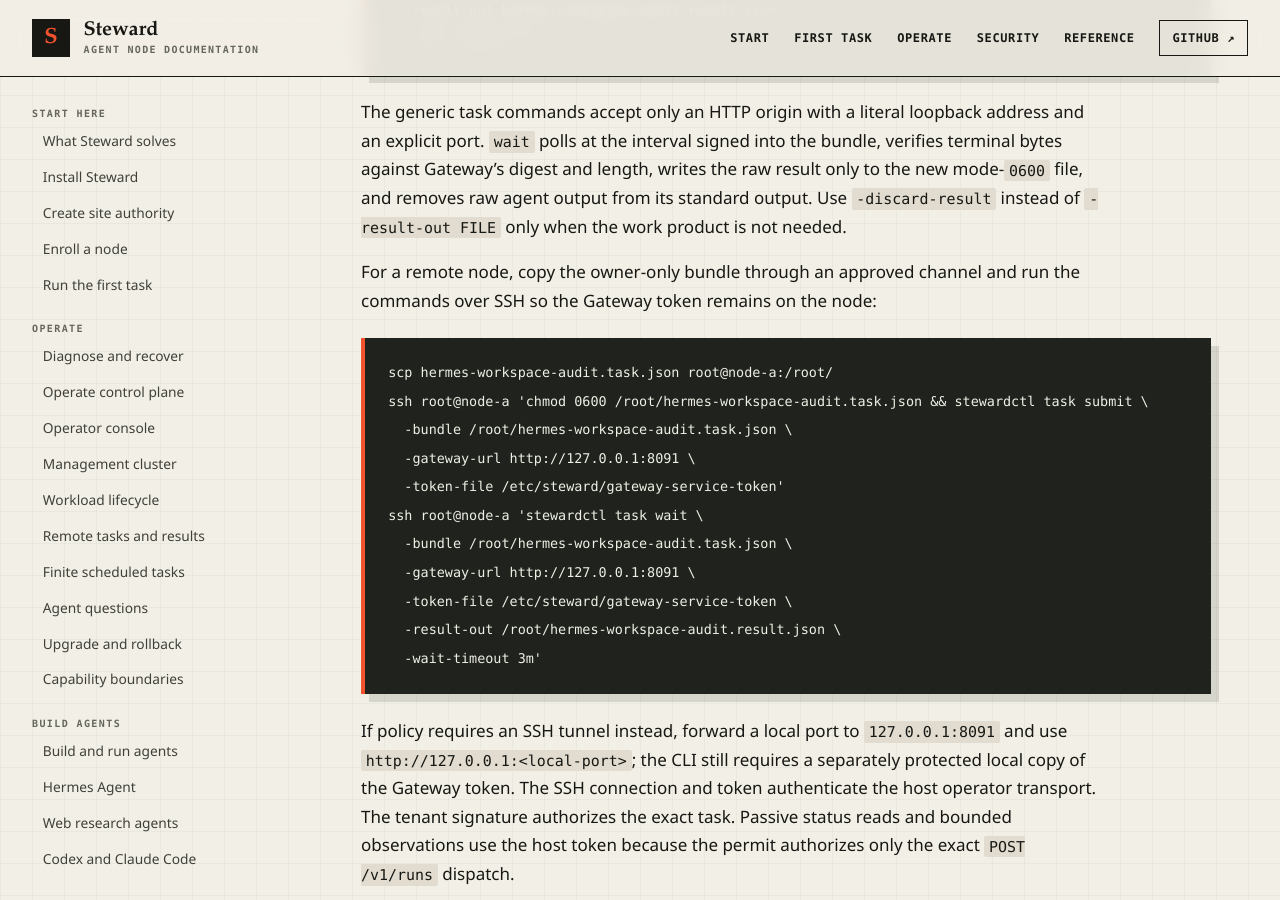
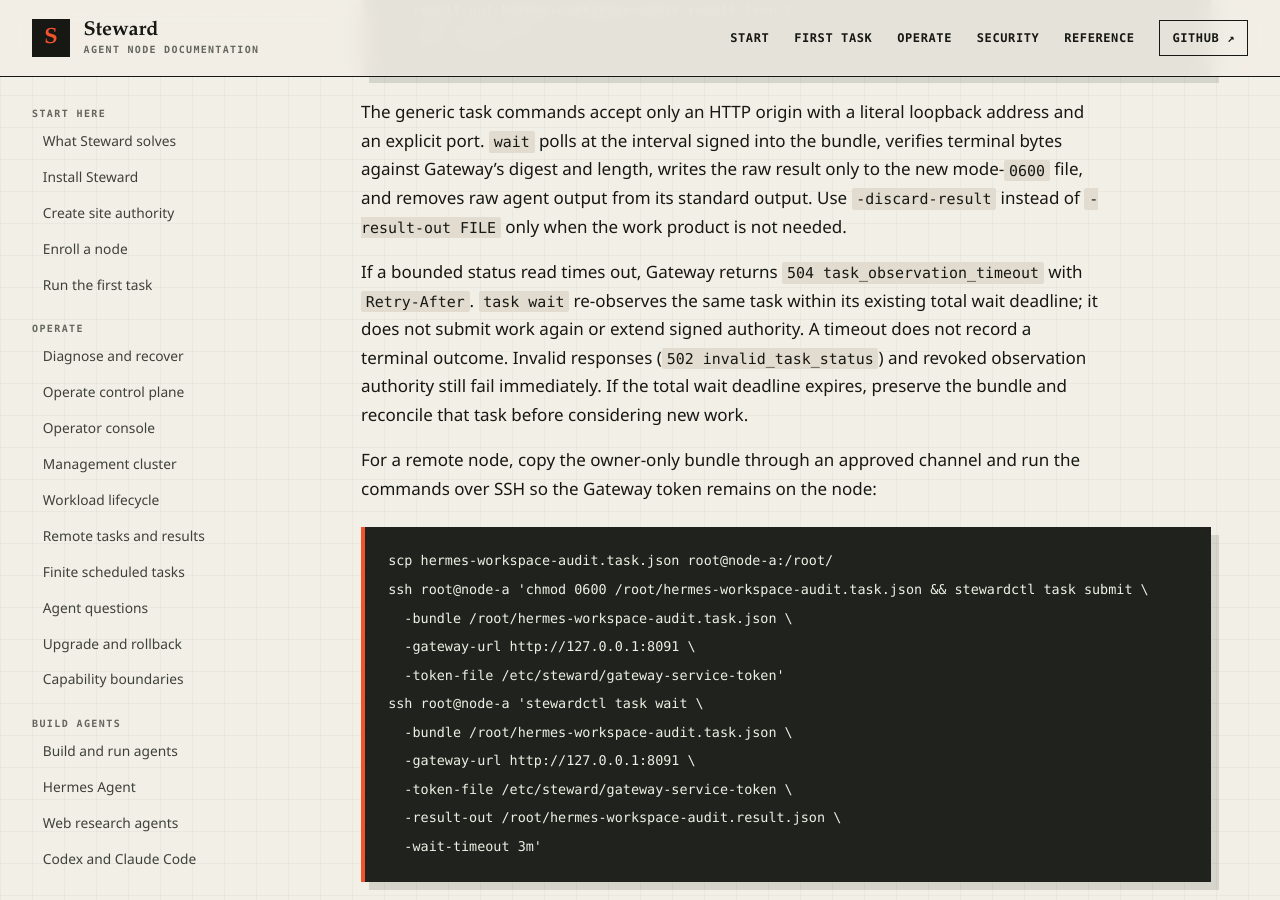
Before and after one commit to hardrails/steward, a Jekyll site: the page built from docs/guides/hermes-agent.md, in a window 1280 px wide and 900 px high, scrolled down 14689 px. Built offline with Jekyll 4.4.1, drawn with Linux system fonts in a browser that asks for light colours.

Commit message:
docs(hermes): explain timeout recovery without task resubmission

```diff
--- a/docs/guides/hermes-agent.md
+++ b/docs/guides/hermes-agent.md
@@ -548,6 +548,14 @@ the new mode-`0600` file, and removes raw agent output from its standard output.
 Use `-discard-result` instead of `-result-out FILE` only when the work product is not
 needed.
 
+If a bounded status read times out, Gateway returns `504 task_observation_timeout`
+with `Retry-After`. `task wait` re-observes the same task within its existing total
+wait deadline; it does not submit work again or extend signed authority. A timeout
+does not record a terminal outcome. Invalid responses (`502 invalid_task_status`)
+and revoked observation authority still fail immediately. If the total wait
+deadline expires, preserve the bundle and reconcile that task before considering
+new work.
+
 For a remote node, copy the owner-only bundle through an approved channel and run
 the commands over SSH so the Gateway token remains on the node:
 
```
